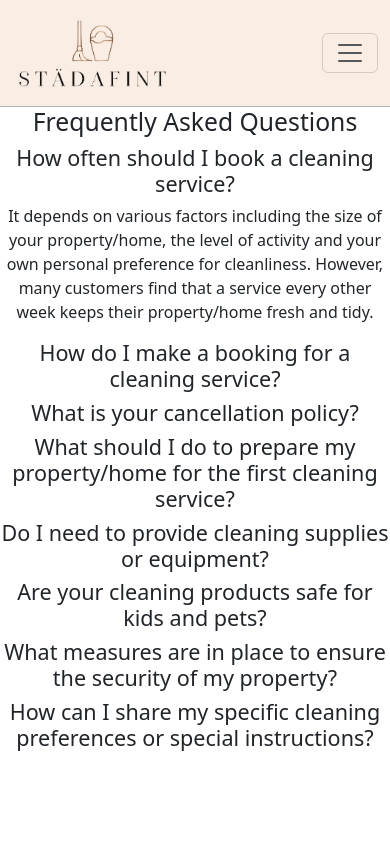
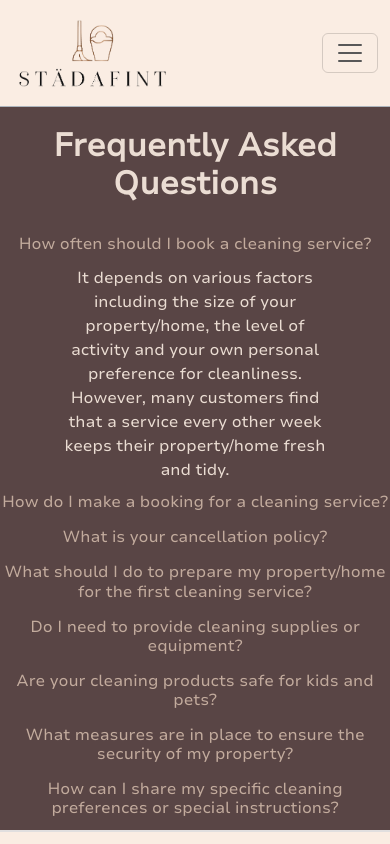
Before and after one commit to SebbeKarner88/CleanBookings-frontend, a React (Vite) app: page /faq in a window 390 px wide. Both pictures are taken after a click on the element "How often should I book a cleaning service?". Shown: the top 844 px of the page. Built offline with nearby package versions, Linux system fonts and the light colour scheme.

Commit message:
FAQ styling

```diff
--- a/src/components/FAQ.tsx
+++ b/src/components/FAQ.tsx
@@ -1,5 +1,7 @@
-import React, { useState } from 'react';
+import { useState } from 'react';
 import NavBar from '../common/NavBar';
+import '../styles/FAQ.css'
+import { Footer } from '../common/Footer';
 
 function FAQ() {
     const [ expandedIndex, setExpandedIndex ] = useState(null);
@@ -44,24 +46,25 @@ function FAQ() {
     ];
 
 
-    const handleClick = index => {
+    const handleClick = (index: any) => {
         setExpandedIndex(index === expandedIndex ? null : index);
     };
 
     return (
         <>
             <NavBar />
-            <div>
-                <h2>Frequently Asked Questions</h2>
+            <div className='faq-container'>
+                <h2 className='faq'>Frequently Asked Questions</h2>
                 {faqs.map((faq, index) => (
                     <div key={index}>
-                        <h4 onClick={() => handleClick(index)}>
+                        <h4 className='faq-question' onClick={() => handleClick(index)}>
                             {faq.question}
                         </h4>
-                        {expandedIndex === index && <p>{faq.answer}</p>}
+                        {expandedIndex === index && <div className='faq-answer'>{faq.answer}</div>}
                     </div>
                 ))}
             </div>
+            <Footer />
         </>
     );
 }
--- /dev/null
+++ b/src/styles/FAQ.css
@@ -0,0 +1,42 @@
+.faq-container {
+    font-family: 'Nunito';
+    background-color: var(--dark-purple);
+    min-height: 70vh;
+    display: flex;
+    flex-direction: column;
+}
+
+.faq {
+    font-size: 3em;
+    font-weight: bold;
+    color: var(--beige);
+    padding: 5%;
+}
+
+.faq-question {
+    cursor: pointer;
+    color: var(--light-brown);
+    padding: 1% 0;
+}
+
+.faq-answer {
+    color: var(--beige);
+    margin: -1% 25% 2% 25%;
+    text-align: center;
+}
+
+@media only screen and (max-width: 1200px) {
+    .faq-answer{
+        margin: 2% 15%;
+    }
+}
+
+@media only screen and (max-width: 800px) {
+    .faq {
+        font-size: 2em;
+    }
+
+    .faq-question {
+        font-size: 1em;
+    }
+}
--- a/src/styles/NavBar.css
+++ b/src/styles/NavBar.css
@@ -25,7 +25,7 @@
     padding-right: 40px;
 }
 
-@media only screen and (max-width: 1025px) {
+@media only screen and (max-width: 1200px) {
     .nav-link {
         font-size: 0.9em;
     }
```
